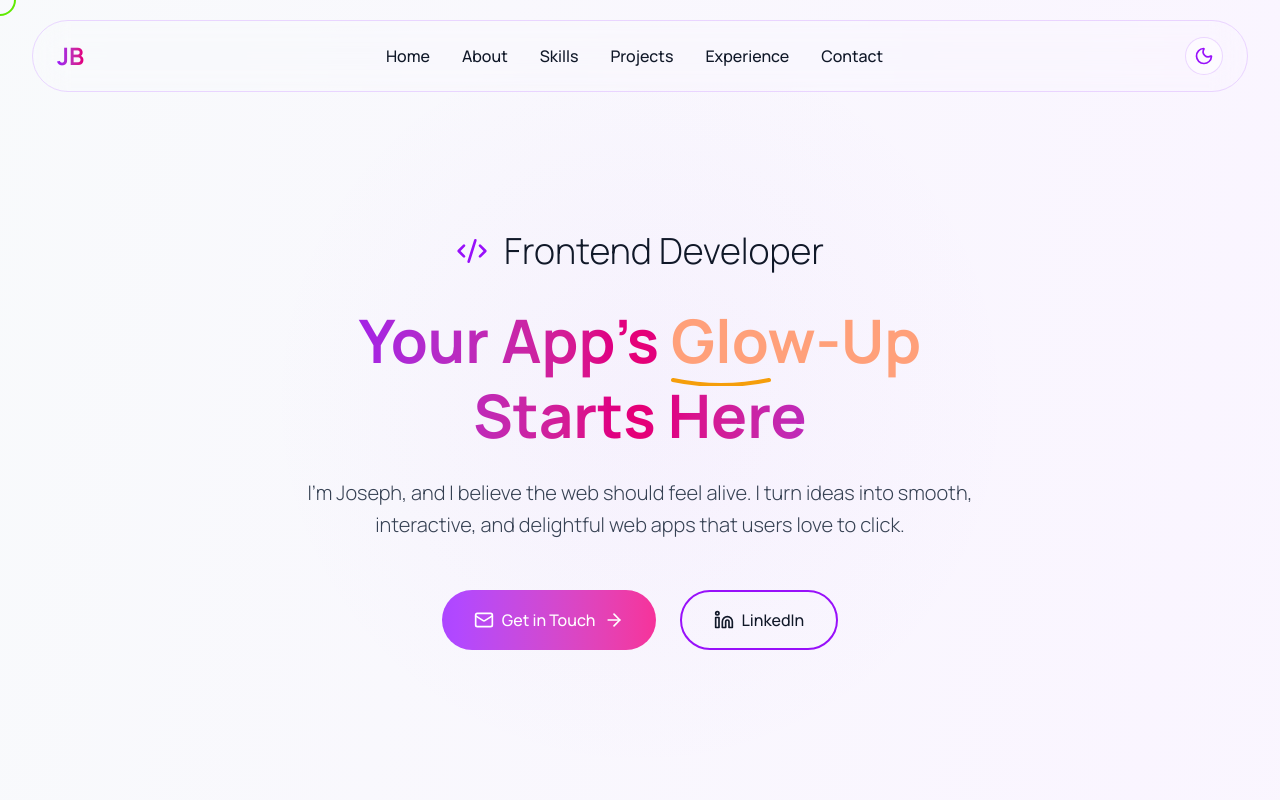
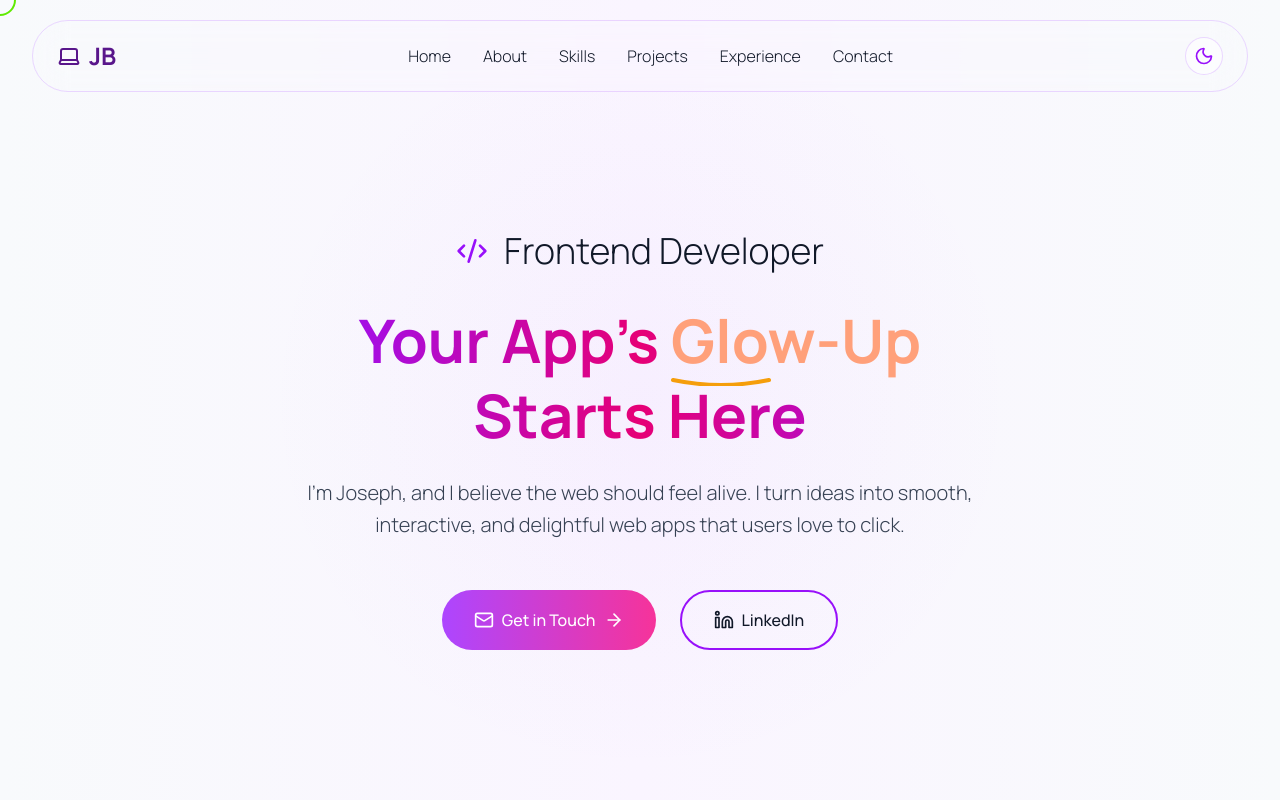
Before and after one commit to sagacious123/my-latest-portfolio, a React (Vite) app: page / in a window 1280 px wide. Shown: the top 800 px of the page. Built offline with nearby package versions, Linux system fonts and the light colour scheme.

Commit message:
UI fixes

```diff
--- a/src/index.css
+++ b/src/index.css
@@ -10,5 +10,52 @@
   p {
     font-weight: 300;
   }
+  .gg {
+    /* @apply bg-gradient-to-br from-yellow-900/70 to-orange-900/70 from-slate-50 via-purple-50 to-slate-50; */
+    /* -webkit-background-clip: text;
+    -webkit-text-fill-color: transparent;
+    background-clip: text;
+    text-fill-color: transparent; */
+    /* background: linear-gradient(45deg, rgba(234, 179, 8, 0.7), rgba(249, 115, 22, 0.7)); */
+  }
+
+  .body-bg {
+    background: linear-gradient(120deg, #020618, #3c0366 , #020618);
+  }
+  .body-bg-light {
+    background: linear-gradient(to right, #f8fafc, #faf5ff , #f8fafc);
+  }
+
+  .gradient-text {
+    color: #c27aff;
+          background: linear-gradient(to right,  #c27aff,  #fb64b6, #c27aff);
+          -webkit-background-clip: text;
+          -webkit-text-fill-color: transparent;
+          background-clip: text;
+        }
+        .gradient-text span {
+          -webkit-text-fill-color: lightsalmon;
+
+        }
+
+        .gradient-text-light {
+          color: transparent;
+          background: linear-gradient(to right, #9810fa, #e60076, #9810fa);
+          -webkit-background-clip: text;
+          -webkit-text-fill-color: transparent;
+          background-clip: text;
+        }
+        .gradient-text-light span {
+          -webkit-text-fill-color: lightsalmon;
+
+        }
+
+        .gradient-bg {
+          background: linear-gradient(to right, #9810fa, #e60076);
+        }
+
+        .gradient-bg-light {
+          background: linear-gradient(to right, #ad46ff, #f6339a );
+        }
 
 }
--- a/src/pages/home.tsx
+++ b/src/pages/home.tsx
@@ -23,6 +23,7 @@ import {
   LucideWaves,
   Box,
   ChevronDown,
+  Laptop,
 } from "lucide-react";
 import {
   SiTypescript,
@@ -323,9 +324,7 @@ export const Home = () => {
     setNextSparkleId((prev) => prev + 1);
   };
 
-  const bgColor = isDark
-    ? "from-slate-950 via-purple-950 to-slate-950"
-    : "from-slate-50 via-purple-50 to-slate-50";
+  const bgColor = isDark ? "body-bg" : "body-bg-light";
   const textColor = isDark ? "text-white" : "text-gray-900";
   const cardBg = isDark ? "bg-slate-900/50" : "bg-white/50";
   const whiteBg = isDark ? "bg-slate-950/80" : "bg-white/80";
@@ -334,15 +333,21 @@ export const Home = () => {
   // ${
   //           isDark ? "bg-slate-950/80" : "bg-white/80"
   //         }
+
+  // ${
+  //             isDark
+  //               ? "from-purple-400 to-pink-400"
+  //               : "from-purple-600 to-pink-600"
+  //           }
   return (
     <div
-      className={`min-h-screen bg-gradient-to-br ${bgColor} ${textColor} overflow-hidden transition-colors duration-500`}
+      className={`min-h-screen ${bgColor} ${textColor} overflow-hidden transition-colors duration-500`}
     >
       {/* Custom Cursor Effect */}
       <div
         className={`fixed w-8 h-8 border-2 ${
           isDark ? "border-purple-500" : "border-purple-600"
-        } rounded-full pointer-events-none z-50 mix-blend-difference transition-transform duration-150`}
+        } rounded-full pointer-events-none z-40 mix-blend-difference transition-transform duration-150`}
         style={{
           left: `${mousePosition.x - 16}px`,
           top: `${mousePosition.y - 16}px`,
@@ -370,25 +375,20 @@ export const Home = () => {
 
       {/* Navigation */}
       <nav
-        className={`fixed max-w-7xl w-[95%] mx-auto top-5 left-1/2 -translate-x-1/2 z-50 rounded-full bg-transparent  backdrop-blur-lg z-40 border ${borderColor}`}
+        className={`fixed max-w-7xl w-[95%] mx-auto top-5 left-1/2 -translate-x-1/2 z-40 rounded-full bg-transparent  backdrop-blur-lg border ${borderColor}`}
       >
         <div className="max-w-7xl mx-auto md:px-6 md:py-4 px-5 py-3 flex justify-between items-center">
           <div
-            className={`text-2xl font-bold bg-gradient-to-r ${
-              isDark
-                ? "from-purple-400 to-pink-400"
-                : "from-purple-600 to-pink-600"
-            } bg-clip-text text-transparent`}
-            style={{
-              WebkitBackgroundClip: "text",
-              WebkitTextFillColor: "transparent",
-            }}
+            className={`text-2xl font-bold  flex items-center gap-2 cursor-pointer hover:scale-110 transition-transform ${
+              isDark ? "text-purple-200" : "text-purple-900"
+            }`}
           >
+            <Laptop className="w-6 h-6" />
             JB
           </div>
           {/* Desktop Nav */}
           <div
-            className={`flex md:flex-row flex-col md:bg-transparent md:static absolute top-1/2 z-[-1] left-0 right-0 gap-8 items-center md:border-0 md:py-0 py-5 rounded-b-4xl md:rounded-[unset] border border-t-0 ${borderColor} backdrop-blur-md md:opacity-100 opacity-0 ${
+            className={`flex md:flex-row flex-col md:bg-transparent md:static absolute top-1/2 left-0 right-0 gap-8 items-center md:border-0 md:py-0 py-5 rounded-b-4xl md:rounded-[unset] border border-t-0 ${borderColor} backdrop-blur-md md:opacity-100 opacity-0 ${
               isMenuOpen ? "opacity-100" : "opacity-0"
             }`}
           >
@@ -404,8 +404,11 @@ export const Home = () => {
               <a
                 key={item}
                 href={`#${item.toLowerCase()}`}
-                className={`hover:${accentColor} transition-colors relative group font-medium`}
-                onClick={() => createSparkle(mousePosition.x, mousePosition.y)}
+                className={`hover:${accentColor} transition-colors relative group font-light`}
+                onClick={() => {
+                  createSparkle(mousePosition.x, mousePosition.y);
+                  setIsMenuOpen(false);
+                }}
               >
                 {item}
                 <span
@@ -550,7 +553,7 @@ export const Home = () => {
             />
           </div> */}
 
-          <div className="text-2xl md:text-4xl mb-8 flex items-center justify-center gap-4 flex-wrap">
+          <div className="text-2xl md:text-4xl mb-8 flex items-center justify-center gap-4 flex-wrap gg">
             <Code2
               className={`w-8 h-8 ${
                 isDark ? "text-purple-400" : "text-purple-600"
@@ -564,11 +567,9 @@ export const Home = () => {
             /> */}
           </div>
           <h1
-            className={`text-4xl md:text-6xl leading-tight font-bold mb-6 animate-fade-in max-w-2xl hover:scale-110 transition-transform cursor-pointer bg-gradient-to-r ${
-              isDark
-                ? "from-purple-400 via-pink-400 to-purple-400"
-                : "from-purple-600 via-pink-600 to-purple-600"
-            } bg-clip-text text-transparent`}
+            className={`text-4xl md:text-6xl leading-tight font-bold mb-6 animate-fade-in max-w-2xl hover:scale-110 transition-transform text-purple-400 cursor-pointer ${
+              isDark ? "gradient-text" : "gradient-text-light"
+            }`}
           >
             Your App’s{" "}
             <span className="relative inline-block text-[lightsalmon] ">
@@ -619,10 +620,8 @@ export const Home = () => {
           <div className="flex gap-6 justify-center flex-wrap">
             <a
               href="mailto:damilolaj23@gmail.com"
-              className={`group flex items-center gap-2 bg-gradient-to-r ${
-                isDark
-                  ? "from-purple-600 to-pink-600"
-                  : "from-purple-500 to-pink-500"
+              className={`group flex items-center gap-2 ${
+                isDark ? "gradient-bg" : "gradient-bg-light"
               } text-white px-8 sm:py-4 py-3 rounded-full hover:scale-105 transition-transform`}
             >
               <Mail className="w-5 h-5" />
@@ -1292,11 +1291,9 @@ export const Home = () => {
                 "Resume download functionality would be implemented with an actual PDF file URL"
               );
             }}
-            className={`inline-flex items-center gap-3 bg-gradient-to-r ${
-              isDark
-                ? "from-purple-600 to-pink-600"
-                : "from-purple-500 to-pink-500"
-            } text-white px-10 py-5 rounded-full hover:scale-110 transition-all shadow-2xl group font-medium text-lg`}
+            className={`inline-flex items-center gap-3 ${
+                isDark ? "gradient-bg" : "gradient-bg-light"
+              } text-white px-10 py-5 rounded-full hover:scale-110 transition-all shadow-2xl group font-medium text-lg`}
           >
             <Download className="w-6 h-6 group-hover:animate-bounce" />
             <span>Download Resume</span>
```
